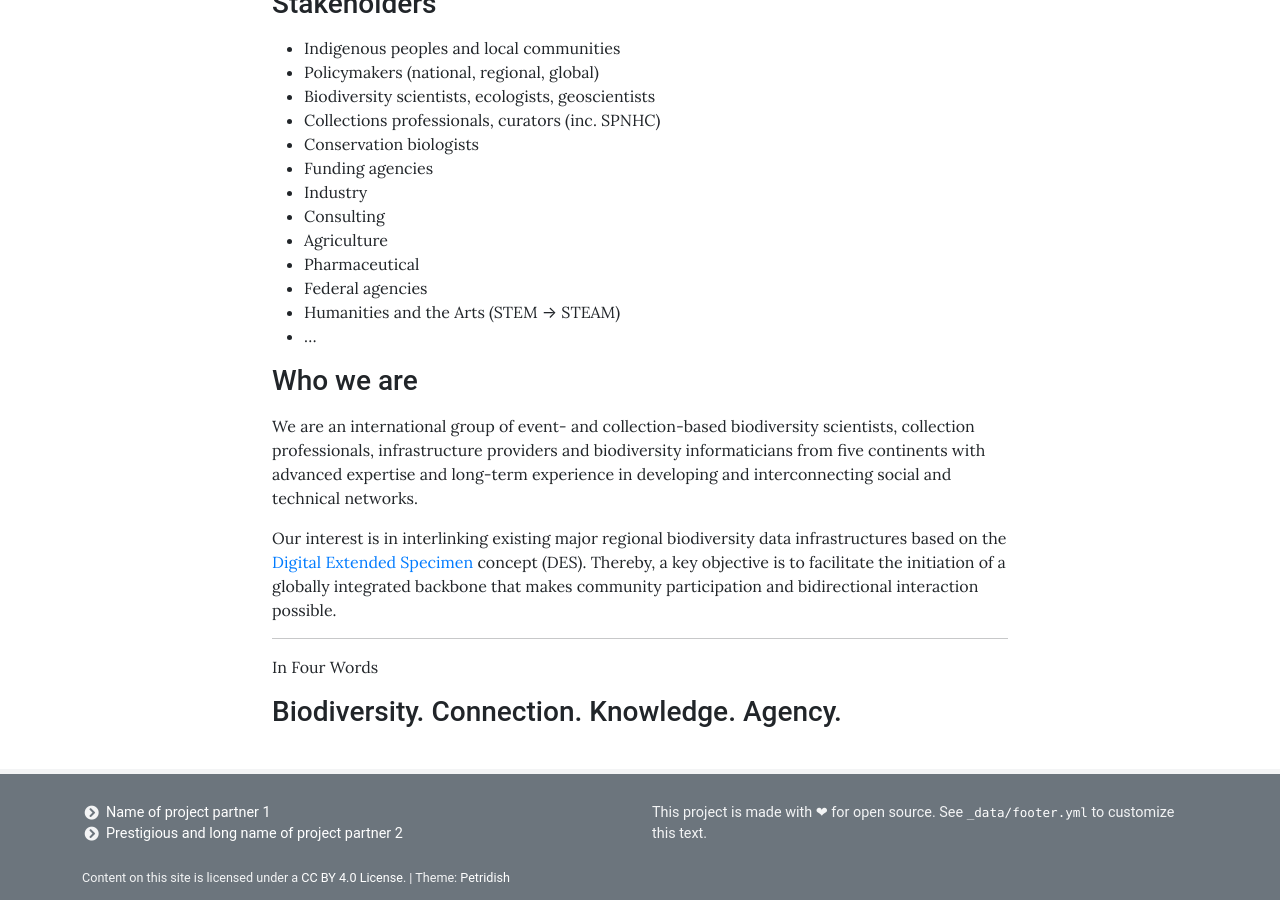
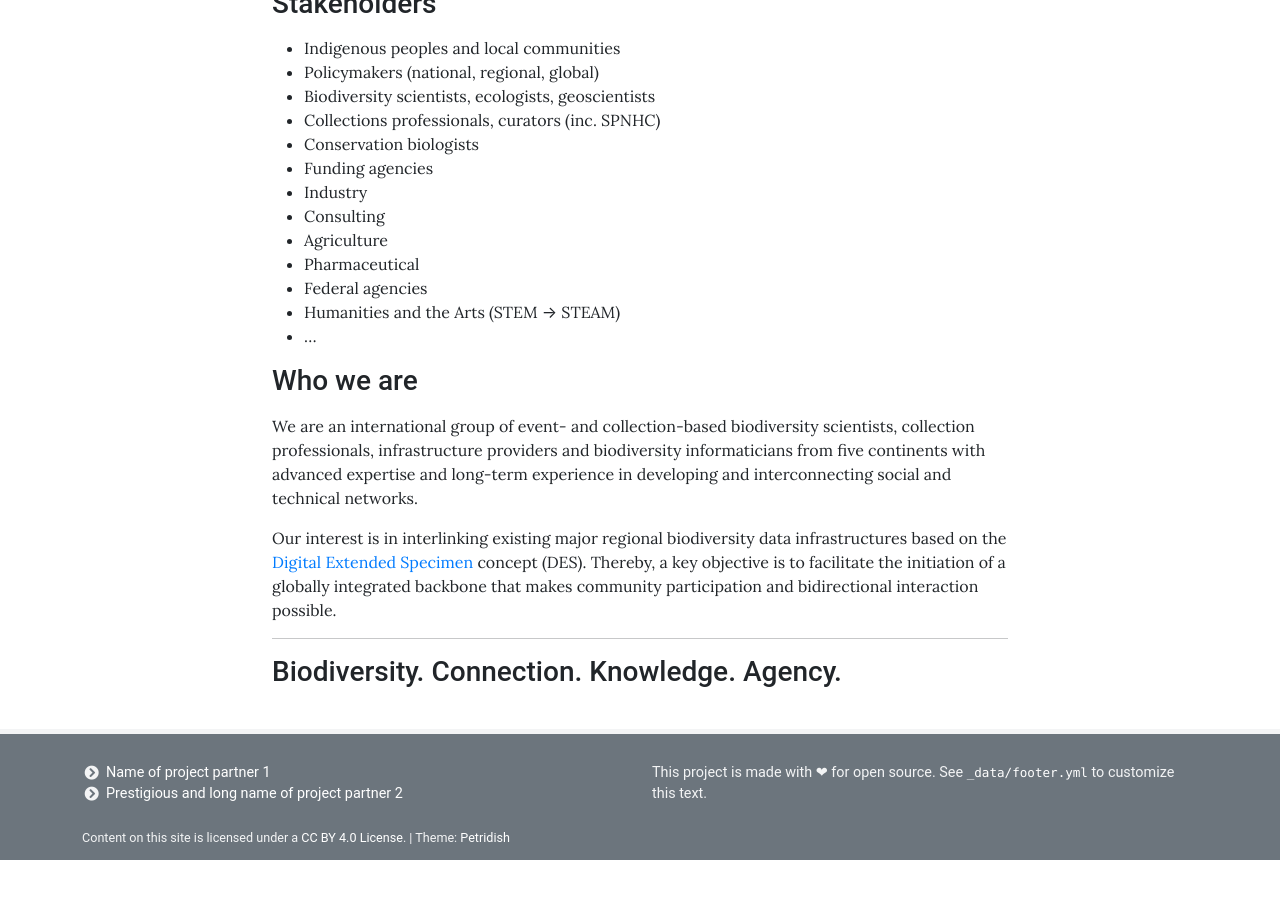
Before and after one commit to DES-international/des-international.github.io, a Jekyll site: the page built from pages/home.md, in a window 1280 px wide and 900 px high, scrolled down 637 px. Built offline with Jekyll 4.4.1, drawn with Linux system fonts in a browser that asks for light colours; after the commit the page ends 1497 px from its top, so only the background shows below that.

Commit message:
Update home.md

```diff
--- a/pages/home.md
+++ b/pages/home.md
@@ -41,6 +41,5 @@ Our interest is in interlinking existing major regional biodiversity data infras
 
 ---
 
-In Four Words
 
 ### Biodiversity. Connection. Knowledge. Agency.
```
